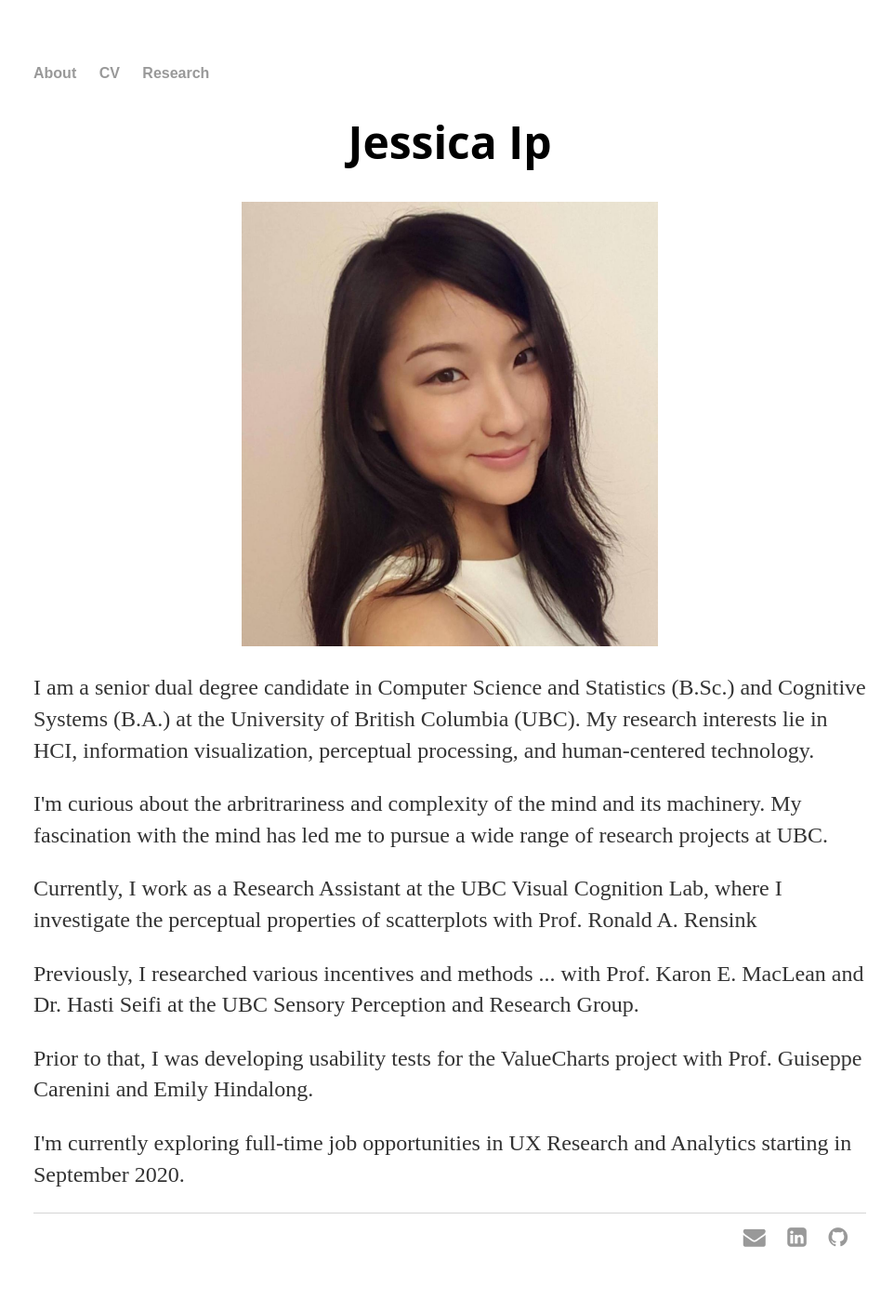
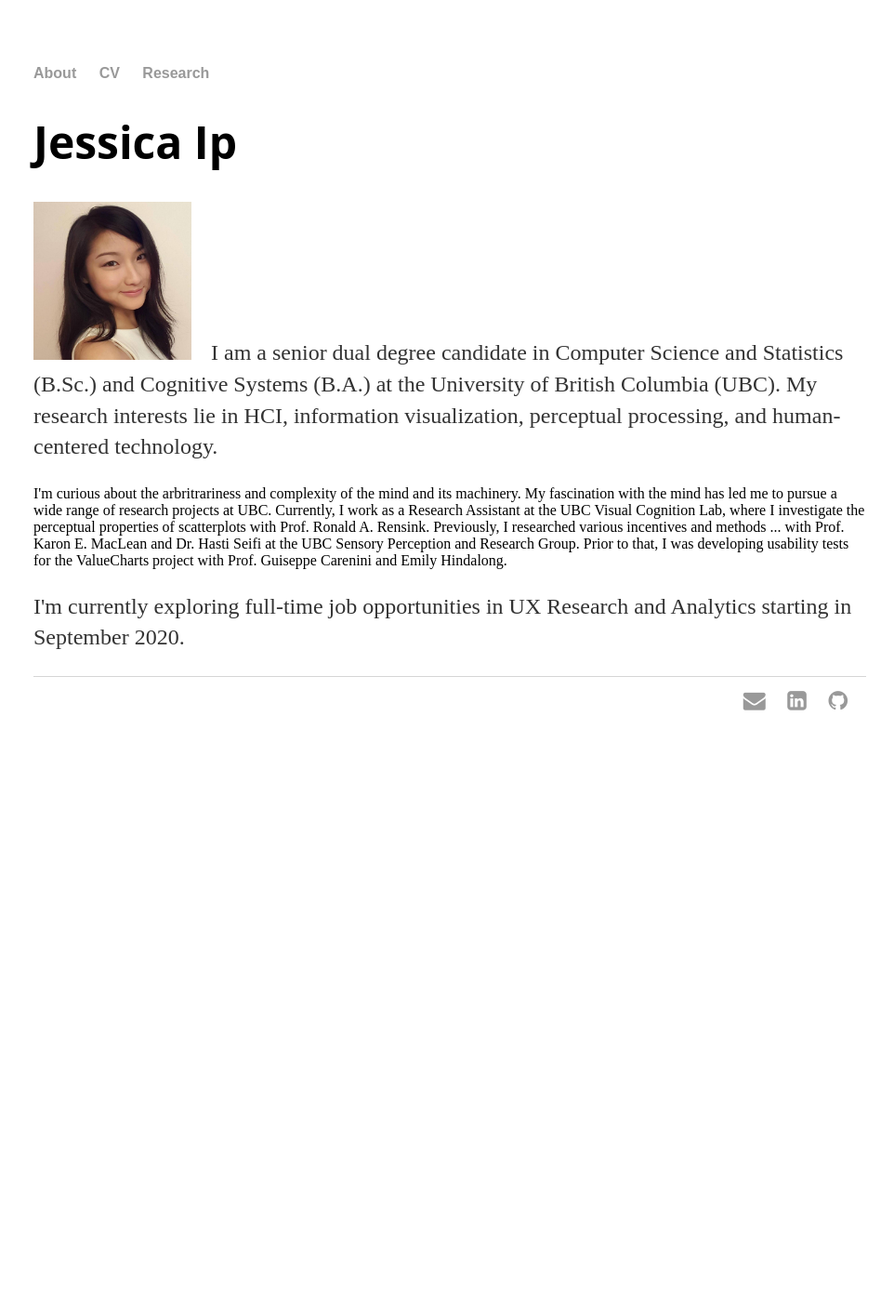
Before and after one commit to ip-jss/ip-jss.github.io, a Jekyll site: the page built from about/index.html, in a window 1280 px wide. Shown: the whole page at 93% size, without its empty margins (156-1118 px from the left). Built offline with Jekyll 4.4.1, drawn with Linux system fonts in a browser that asks for light colours; after the commit the page ends 900 px from its top, so only the background shows below that.

Commit message:
Update index.html

```diff
--- a/about/index.html
+++ b/about/index.html
@@ -12,25 +12,18 @@
 <!-- First Grid: About -->
 <body>
 <div class="about">
-      <center><h1>Jessica Ip</h1>
+      <right><h1>Jessica Ip</h1>
 
-	      <img src="/pics/Portrait.jpg" class="img-responsive" alt="" style="width:50%"> </center>
+	<p><img src="/pics/Portrait.jpg" alt="img" style="width:170px;height:170px;margin-right:15px;">
+	I am a senior dual degree candidate in Computer Science and Statistics (B.Sc.) and Cognitive Systems (B.A.) at the University of British Columbia (UBC). My research interests lie in HCI, information visualization, perceptual processing, and human-centered technology. </p>
+       	I'm curious about the arbritrariness and complexity of the mind and its machinery. My fascination with the mind has led me to pursue a wide range
+	of research projects at UBC.
+	Currently, I work as a Research Assistant at the UBC Visual Cognition Lab, where I investigate the perceptual properties of scatterplots with Prof. Ronald A. Rensink.
+        Previously, I researched various incentives and methods ... with Prof. Karon E. MacLean and Dr. Hasti Seifi at the UBC Sensory Perception and Research Group.
+      	Prior to that, I was developing usability tests for the ValueCharts project with Prof. Guiseppe Carenini and Emily Hindalong.
+	</p>
+	<p>I'm currently exploring full-time job opportunities in UX Research and Analytics starting in September 2020.</p>
 
-
-        <p>I am a senior dual degree candidate in Computer Science and Statistics (B.Sc.) and Cognitive Systems (B.A.) at the University of British Columbia (UBC). My research interests lie in HCI, information visualization, perceptual processing, and human-centered technology. </p>
-       	<p>I'm curious about the arbritrariness and complexity of the mind and its machinery. My fascination with the mind has led me to pursue a wide range
-	of research projects at UBC.</p>
-	<p>Currently, I work as a Research Assistant at the UBC Visual Cognition Lab, where I investigate the perceptual properties of scatterplots with Prof. Ronald A. Rensink</p>
-        <p>Previously, I researched various incentives and methods ... with Prof. Karon E. MacLean and Dr. Hasti Seifi at the UBC Sensory Perception and Research Group.</p>
-      	<p>Prior to that, I was developing usability tests for the ValueCharts project with Prof. Guiseppe Carenini and Emily Hindalong.</p>
-
-
-	<p> I'm currently exploring full-time job opportunities in UX Research and Analytics starting in September 2020.</p>
-
-
-
-    </div>
-  </div>
 </div>
 
 </body>
```
